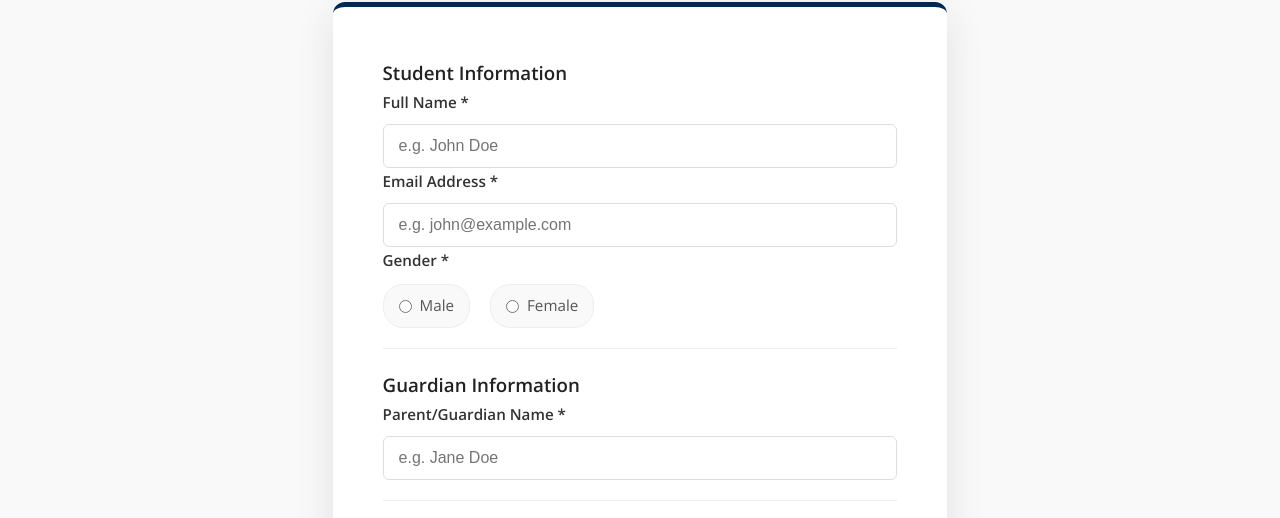
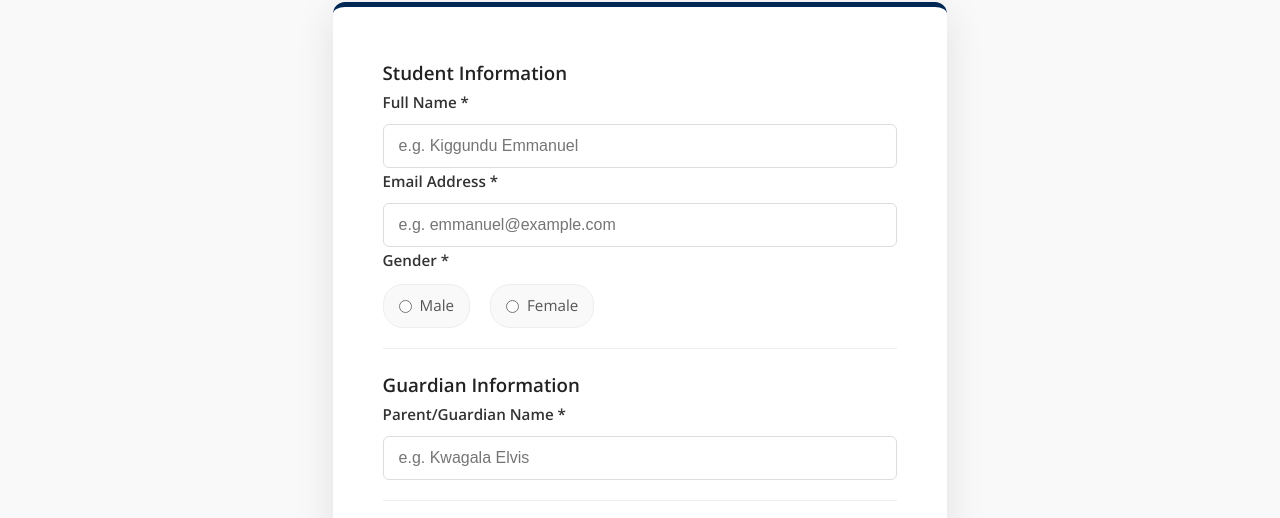
Before and after one commit to Nshuti7/stahiza, a plain HTML site: page admission.html in a window 1280 px wide. Shown: the part 258-776 px from the top of the page. Drawn offline with nearby package versions, Linux system fonts and the light colour scheme.

Commit message:
Third commit

```diff
--- a/admission.html
+++ b/admission.html
@@ -38,11 +38,11 @@
                 <h3>Student Information</h3>
                 <div class="form-group">
                     <label for="studentName">Full Name *</label>
-                    <input type="text" id="studentName" placeholder="e.g. John Doe">
+                    <input type="text" id="studentName" placeholder="e.g. Kiggundu Emmanuel">
                 </div>
                 <div class="form-group">
                     <label for="email">Email Address *</label>
-                    <input type="email" id="email" placeholder="e.g. john@example.com">
+                    <input type="email" id="email" placeholder="e.g. emmanuel@example.com">
                 </div>
                 <div class="form-group">
                     <label>Gender *</label>
@@ -57,7 +57,7 @@
                 <h3>Guardian Information</h3>
                 <div class="form-group">
                     <label for="guardianName">Parent/Guardian Name *</label>
-                    <input type="text" id="guardianName" placeholder="e.g. Jane Doe">
+                    <input type="text" id="guardianName" placeholder="e.g. Kwagala Elvis">
                 </div>
             </div>
 
--- a/style.css
+++ b/style.css
@@ -1,8 +1,3 @@
-/*
- * Standard High School Zzana (STAHIZA)
- * Modern Stylesheet v2.0
- */
-
 :root {
     --primary-color: #002855;
     /* Darker, richer Blue */
```
